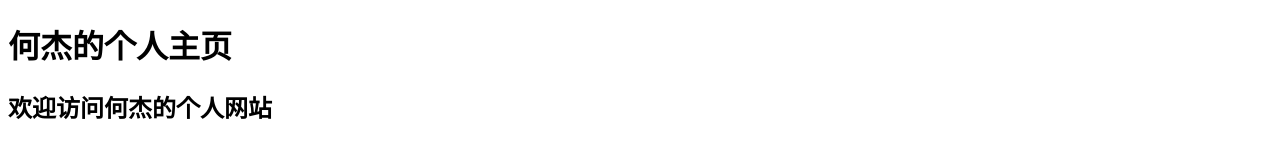
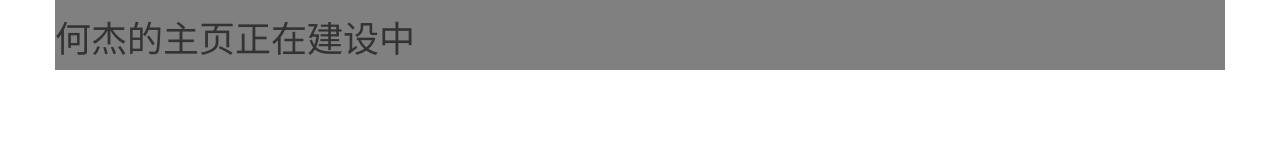
Before and after one commit to hilin-J/hilin-J.github.io, a plain HTML site: page index.html in a window 1280 px wide. Drawn offline with Linux system fonts and the light colour scheme.

Commit message:
修改index

```diff
--- a/index.html
+++ b/index.html
@@ -2,12 +2,19 @@
 <html lang="en">
 	<head>
 		<meta charset="UTF-8">
-		<title>hilin的主页</title>
+		<link rel="stylesheet" type="text/css" href="css/bootstrap/css/bootstrap.min.css">
+		<script type="text/javascript" src="js/jquery/jquery.min.js"></script>
+		<script type="text/javascript" src="js/underscore/underscore-min.js"></script>
+		<script type="text/javascript" src="js/bootstrap/bootstrap.min.js"></script>
+		<title>hilin</title>
 	</head>
 	<style type="text/css">
 	</style>
 	<body>
- 		<h1>何杰的个人主页</h1>
- 		<h2>欢迎访问何杰的个人网站</h2>
+		<div class="container" style="background-color: grey;">
+			<div class="row">
+				<h1>何杰的主页正在建设中</h1>
+			</div>
+		</div>
 	</body>
 </html>
```
